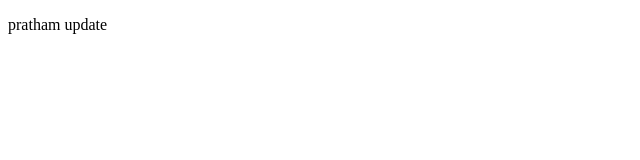
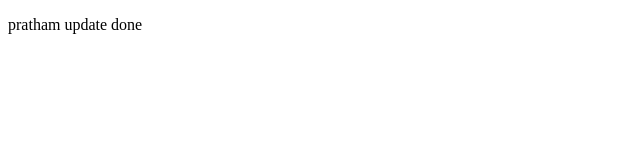
Before and after one commit to sharmabhavik/practice_git, a plain HTML site: page index.html in a window 1280 px wide. Shown: the full height of the page, 0-640 px from the left. Drawn offline with Linux system fonts and the light colour scheme.

Commit message:
done changes

```diff
--- a/index.html
+++ b/index.html
@@ -6,6 +6,6 @@
     <title>Document</title>
   </head>
   <body>
-    <p>pratham update</p>
+    <p>pratham update done</p>
   </body>
 </html>
```
